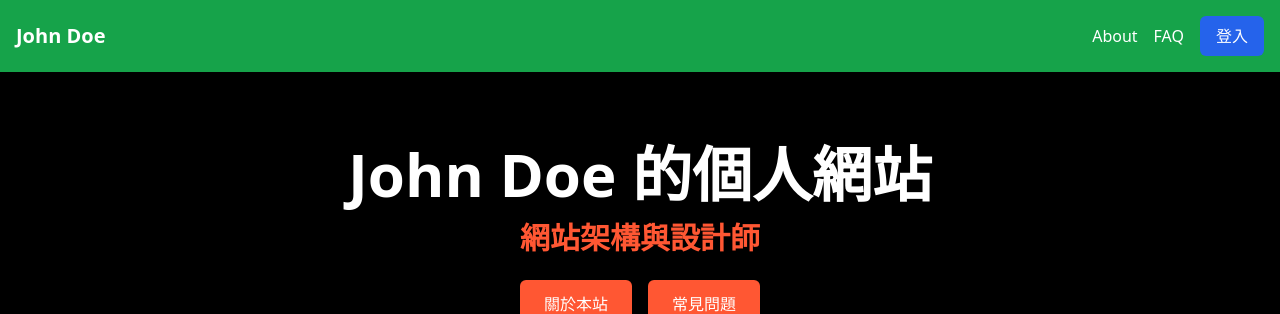
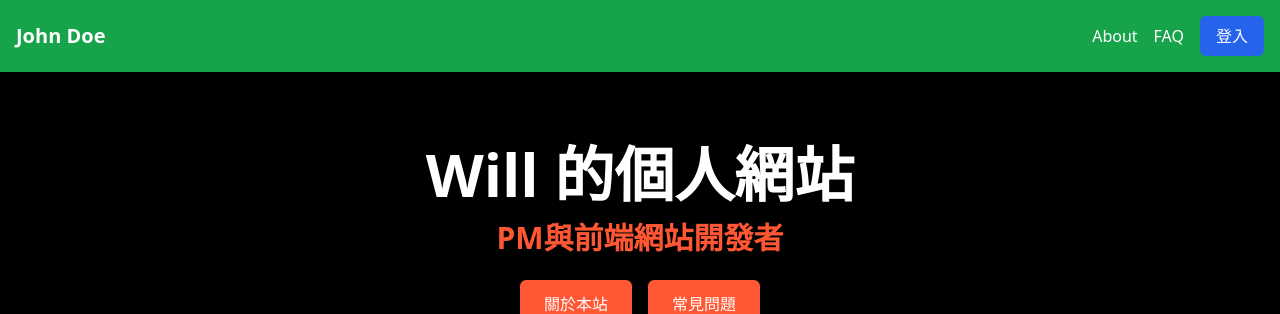
Before and after one commit to Kangweiguan/my-first-website, a Next.js app: page / in a window 1280 px wide. Shown: the top 314 px of the page. Built offline with nearby package versions, Linux system fonts and the light colour scheme; no server answers; the database is empty.

Commit message:
變更網站標題與管理後台頁面內容

```diff
--- a/app/admin/page.js
+++ b/app/admin/page.js
@@ -232,28 +232,6 @@ export default function AdminPage() {
 
     return (
         <div className="min-h-screen bg-gray-100">
-            {/* 登入狀態顯示區 */}
-            <div className="bg-white shadow-sm p-4 mb-4">
-                <div className="max-w-7xl mx-auto flex justify-between items-center">
-                    {user ? (
-                        <>
-                            <div className="text-gray-700">
-                                目前登入: <span className="font-medium">{user.email}</span>
-                            </div>
-                            <button
-                                onClick={handleLogout}
-                                className="bg-red-500 hover:bg-red-600 text-white px-4 py-2 rounded-md transition-colors"
-                            >
-                                登出
-                            </button>
-                        </>
-                    ) : (
-                        <div className="text-gray-700">
-                            目前尚未登入
-                        </div>
-                    )}
-                </div>
-            </div>
 
             <div className="grid grid-cols-4 gap-4 p-4">
                 {/* 左側選單區 */}
--- a/app/page.js
+++ b/app/page.js
@@ -81,8 +81,8 @@ export default function Home() {
         <>
             <header className="bg-black py-20">
                 <div className="container mx-auto px-4">
-                    <h1 className="text-center text-white text-6xl font-extrabold">John Doe 的個人網站</h1>
-                    <h2 className="text-center text-[#FF5733] text-3xl font-bold mt-4">網站架構與設計師</h2>
+                    <h1 className="text-center text-white text-6xl font-extrabold">Will 的個人網站</h1>
+                    <h2 className="text-center text-[#FF5733] text-3xl font-bold mt-4">PM與前端網站開發者</h2>
                     <div className="flex justify-center gap-4 mt-6">
                         <a
                             href="/about"
```
